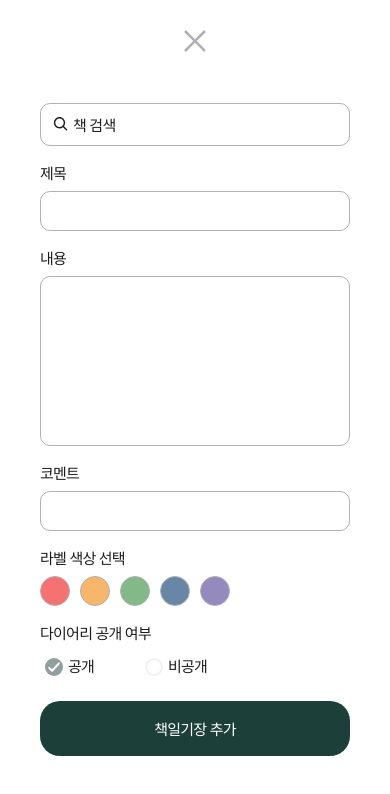
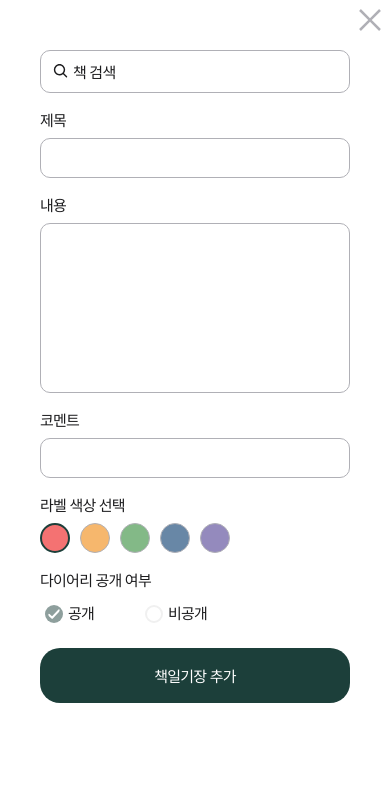
Before and after one commit to doheek2/lookbook, a React (Create React App) app: page /diaryForm in a window 390 px wide. Shown: the top 794 px of the page. Built offline with nearby package versions, Linux system fonts and the light colour scheme; no server answers; a web font is replaced by a local one.

Commit message:
style: diaryFormWrapper height 삭제, topBar & selected 스타일 코드 추가

```diff
--- a/src/routes/DiaryForm/diaryForm.module.scss
+++ b/src/routes/DiaryForm/diaryForm.module.scss
@@ -4,7 +4,6 @@
 .diaryFormWrapper {
   @include flexbox.columnFlexbox(center, center);
   width: 100vw;
-  height: 100vh;
 
   label { font-size: 15px; }
 
@@ -67,16 +66,19 @@
 }
 
 @media screen and (max-width: 625px) {
-  .mobileCloseBtn {
+  .topBar {
+    @include flexbox.flexbox(end, start);
     position: fixed;
-    top: 10px;
-    right: 10px;
+    top: 0;
+    width: 100vw;
+    height: 45px;
+    background-color: colors.$WHITE;
   }
 
   .formWrapper {
     width: 100vw;
-    height: 90vh;
-    padding: 40px;
+    height: 710px;
+    padding: 50px 40px 40px;
 
     label {
       color: colors.$BLACK;
@@ -100,12 +102,13 @@
     .selectedWrapper {
       p { color: colors.$BLACK; }
       .labelBtn { border: 0.5px solid colors.$GRAY7; }
+      .selected { border: 2px solid colors.$GREEN1; }
     }
   }
 }
 
 @media screen and (min-width: 625px) {
-  .mobileCloseBtn { display: none; }
+  .topBar { display: none; }
 
   .webLogo {
     position: absolute;
@@ -115,8 +118,8 @@
 
   .formWrapper {
     width: 50vw;
-    height: 600px;
-    margin: 30px auto 0;
+    height: 700px;
+    margin: 80px auto 0;
 
     label { color: colors.$BACKGROUND_MOBILE3; }
 
@@ -140,6 +143,7 @@
     .selectedWrapper {
       p { color: colors.$BACKGROUND_MOBILE3; }
       .labelBtn { border: 0.5px solid colors.$BACKGROUND_MOBILE2; }
+      .selected { border: 2px solid colors.$GREEN1; }
     }
   }
 }
```
